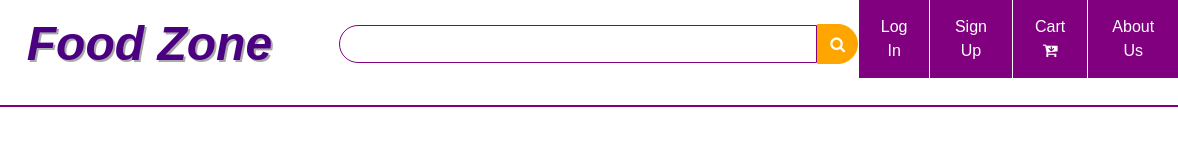
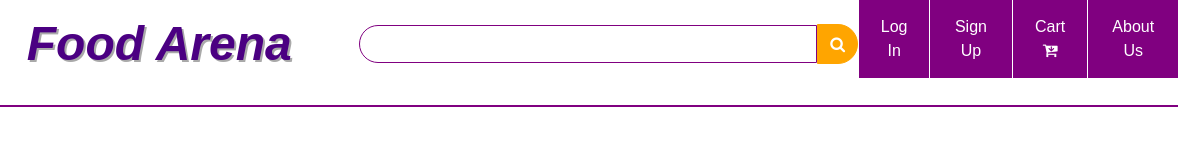
Before and after one commit to ashishk12singh/techsol, a plain HTML site: page index.html in a window 1280 px wide. Shown: the full height of the page, 102-1280 px from the left. Drawn offline with nearby package versions, Linux system fonts and the light colour scheme.

Commit message:
Update index.html

```diff
--- a/index.html
+++ b/index.html
@@ -11,7 +11,7 @@
 
 		<div class="search-box">
 			<img src="images/A2-01.png" class="logo">
-			<h1>Food Zone</h1>
+			<h1>Food Arena</h1>
 			<input type="text" class="form-control">
 			<span class="input-group-text"><i class="fa fa-search"></i></span>
 		</div>
```
